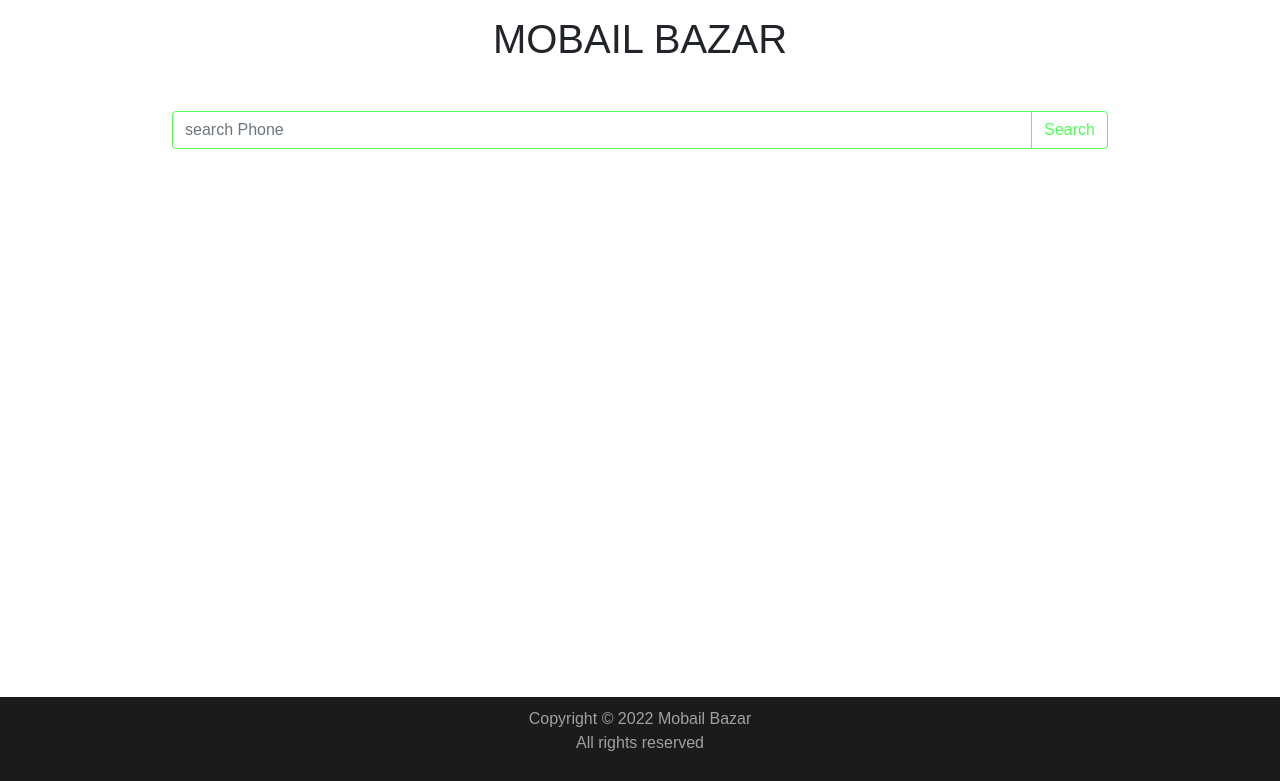
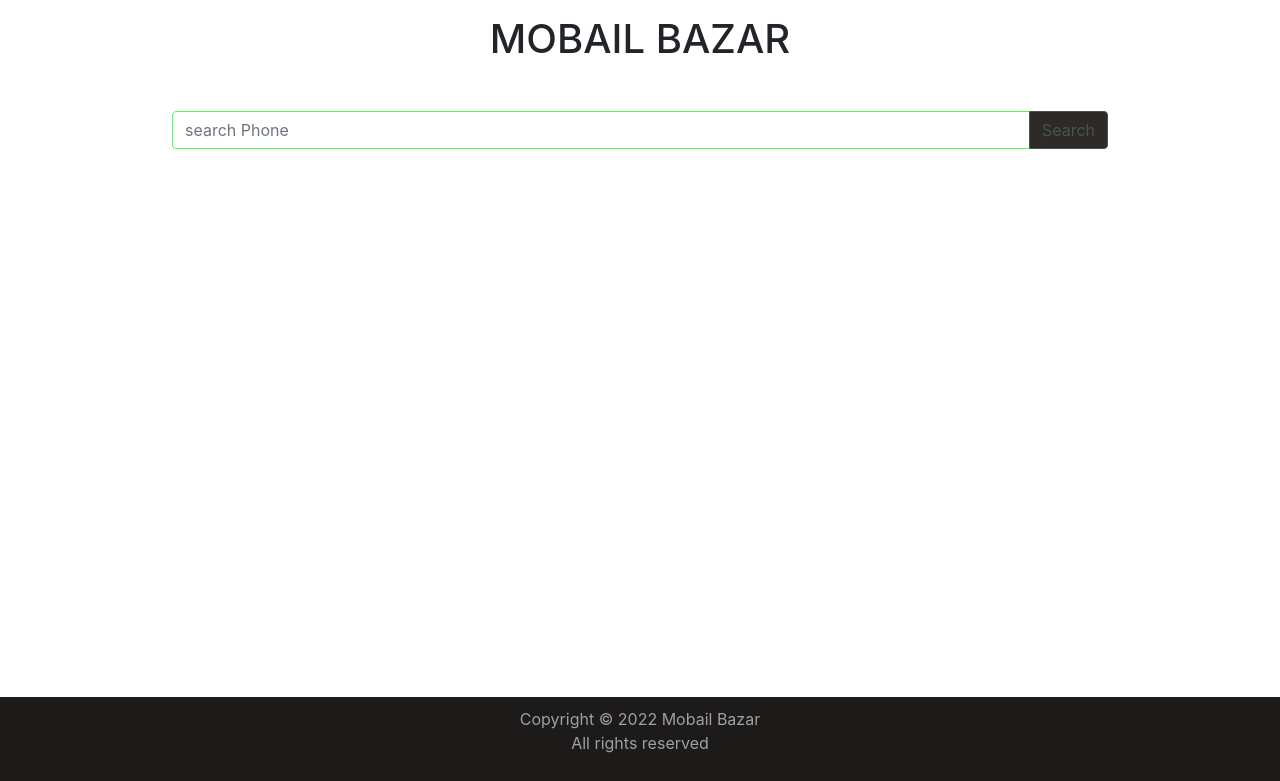
Before and after one commit to rafi252000/Mobile-baza, a plain HTML site: page index.html in a window 1280 px wide. In both pictures the pointer is over the button "Search". Shown: the part 95-876 px from the top of the page. Drawn offline with nearby package versions, Linux system fonts and the light colour scheme.

Commit message:
added last code

```diff
--- a/css/style.css
+++ b/css/style.css
@@ -1,6 +1,6 @@
 
 body{
-    font-family: fantasy, sans-serif;
+    font-family: -apple-system, BlinkMacSystemFont, 'Segoe UI', Roboto, Oxygen, Ubuntu, Cantarell, 'Open Sans', 'Helvetica Neue', sans-serif;
     /* font-family: 'o', sans-serif; */
     background-color: white;
 }
@@ -49,9 +49,9 @@ body{
     border: 1px solid rgb(79, 255, 88);
 }
 .search-button:hover{
-    background-color: white;
-    color: rgb(79, 255, 88);
-    border: 1px solid rgb(79, 255, 88);
+    background-color: rgb(46, 42, 42);
+    color: rgb(66, 90, 68);
+    border: 1px solid rgb(66, 90, 68);
 }
 /* spinner section  */
 #spinner-section{
--- a/index.html
+++ b/index.html
@@ -163,7 +163,7 @@
         crossorigin="anonymous"></script>
 
     <!-- vanila js  -->
-    <script src="js/app.js"></script>
+    <script src="js/mobail-app.js"></script>
 </body>
 
 </html>
```
